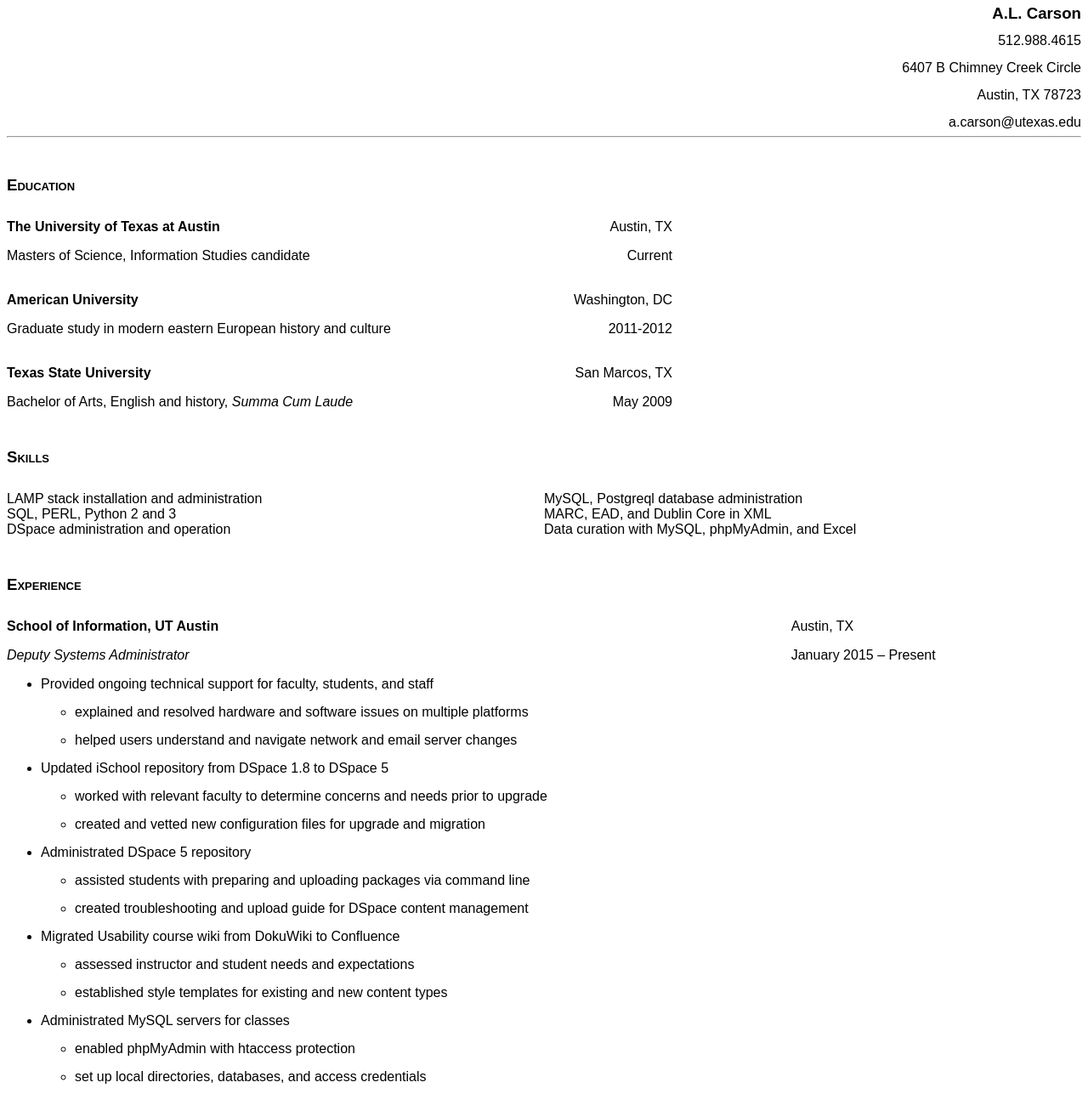
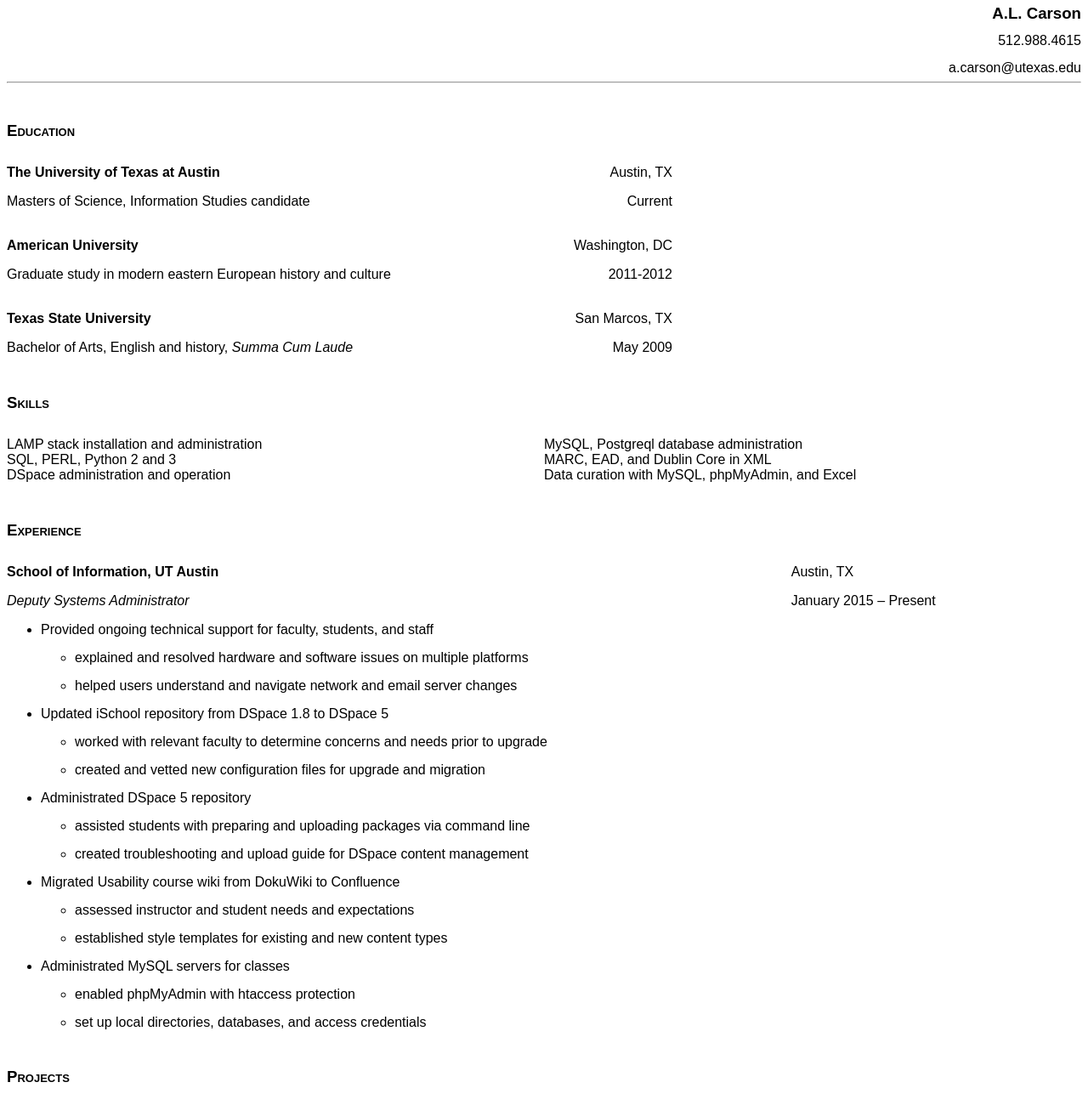
Before and after one commit to thatcarson/thatcarson.github.io, a plain HTML site: page Resume.html in a window 1280 px wide. Shown: the top 1300 px of the page at 85% size. Drawn offline with Linux system fonts and the light colour scheme.

```diff
--- a/Resume.html
+++ b/Resume.html
@@ -25,10 +25,6 @@
 <font size="4" style="font-size: 14pt"><b>A.L. Carson</b></font></p>
 <p class="western" align="right" style="margin-bottom: 0in; line-height: 100%">
 <font size="3" style="font-size: 12pt">512.988.4615</font></p>
-<p class="western" align="right" style="margin-bottom: 0in; line-height: 100%">
-<font size="3" style="font-size: 12pt">6407 B Chimney Creek Circle</font></p>
-<p class="western" align="right" style="margin-bottom: 0in; line-height: 100%">
-<font size="3" style="font-size: 12pt">Austin, TX 78723</font></p>
 <p class="western" align="right" style="margin-bottom: 0in; line-height: 100%">
 <font size="3" style="font-size: 12pt">a.carson@utexas.edu</font></p>
 <hr/>
@@ -217,7 +213,7 @@
 	<ul>
 		<li/>
 <p class="western" align="left" style="margin-bottom: 0in; line-height: 100%">
-		<font size="3" style="font-size: 12pt">a</font><font size="3" style="font-size: 12pt">ssessed
+		<font size="3" style="font-size: 12pt">assessed
 		instructor and student needs and expectations</font></p>
 		<li/>
 <p class="western" align="left" style="margin-bottom: 0in; line-height: 100%">
```
